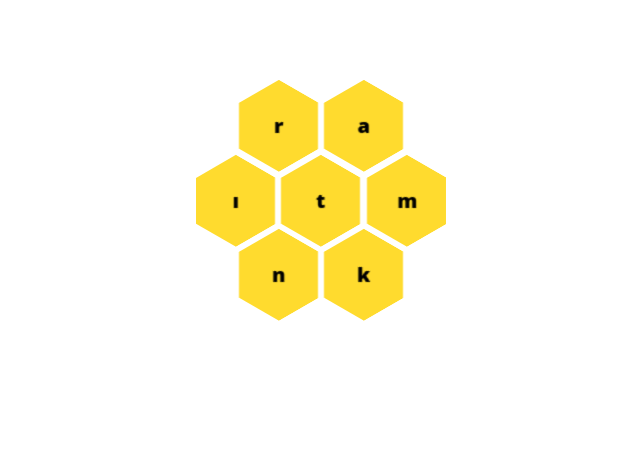
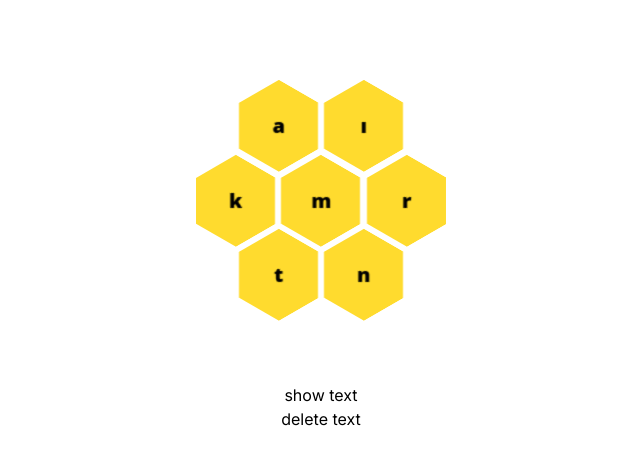
Before and after one commit to musayar9/Spelling-Bee, a Next.js app: page /turkish in a window 1280 px wide. Shown: the top 464 px of the page, without its empty margins (319-959 px from the left). Built offline with nearby package versions, Linux system fonts and the light colour scheme.

Commit message:
create newValue state

```diff
--- a/src/components/Game.jsx
+++ b/src/components/Game.jsx
@@ -4,18 +4,29 @@ import { useRef, useState } from "react";
 
 export default function Game({ language, dictionary }) {
   // console.log("dictionary", dictionary.letters);
-  const [words, setWords] = useState("");
-
-  let lettersShuffle = dictionary.letters.sort(() => Math.random() - 0.5);
+  const [words, setWords] = useState([]);
+  const [newValue, setNewValue] = useState("");
+  let lettersShuffle = dictionary.letters
   const ref = useRef();
   const handleClick = (e) => {
     const clickedElement = e.target.closest("li"); // Tıklanan li öğesini bulun
     const content = clickedElement.querySelector("p").textContent; // Li öğesinin içindeki p etiketinin içeriğini alın
     console.log("Tıklanan içerik:", content);
 
-    setWords({ ...words, content });
+    setWords([...words, content]);
   };
-  console.log("words", words);
+
+  function handleShowText() {
+    let newData = words.join("");
+    setNewValue(newData);
+  }
+  console.log(newValue !== null && newValue);
+
+  const handleDelete = ()=>{
+  setNewValue("")
+  setWords([])
+
+  }
   return (
     <>
       <div className="flex flex-col items-center mt-20">
@@ -30,6 +41,9 @@ export default function Game({ language, dictionary }) {
             </li>
           ))}
         </ul>
+
+        <button onClick={handleShowText}>show text</button>
+        <button onClick={handleDelete}>delete text</button>
       </div>
     </>
   );
```
